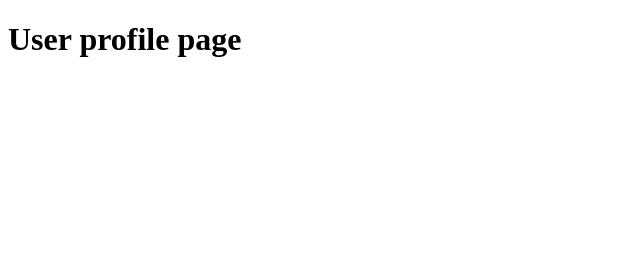
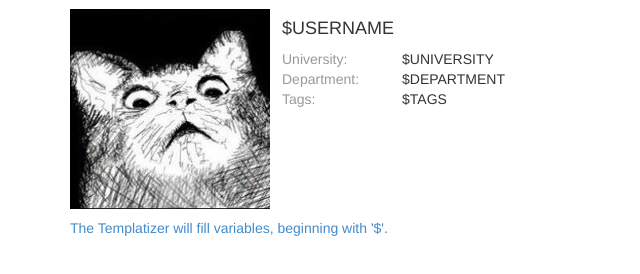
Before and after one commit to VeraProd/UniTrack, a plain HTML site: page www/profile.html in a window 1280 px wide. Shown: the whole page, without its empty margins (0-640 px from the left). Drawn offline with Linux system fonts and the light colour scheme.

Commit message:
Site improved.

```diff
--- a/www/css/main.css
+++ b/www/css/main.css
@@ -0,0 +1,15 @@
+body > .container {
+	padding: 0 15px 0;
+}
+
+.clear {
+	clear: left;
+}
+
+.float-left {
+	float: left;
+}
+
+.float-right {
+	float: right;
+}
--- /dev/null
+++ b/www/css/profile.css
@@ -0,0 +1,34 @@
+.profile-info {
+	position: absolute;
+	height: 218px;
+	min-height: 218px;
+	top: 0;
+	padding: 9px 0 9px 0;
+}
+
+.profile-content {
+	margin-top: 218px;
+}
+
+.profile-info > .user-avatar {
+	float: left;
+	width: 212px;
+	height: 200px;
+	padding: 0 12px 0 0;
+}
+
+.profile-info > .user-info {
+	float: left;
+	width: 500px;
+	height: 200px;
+}
+
+.user-info > .key {
+	float: left;
+	width: 120px;
+	color: #999999;
+}
+
+.user-info > .value {
+	float: left;
+}
--- a/www/profile.html
+++ b/www/profile.html
@@ -1,9 +1,36 @@
 <!DOCTYPE html>
 <html>
 <head>
+	<meta charset="utf-8">
 	<title>Profile</title>
+	<link rel="stylesheet" type="text/css" href="css/bootstrap.min.css">
+	<link rel="stylesheet" type="text/css" href="css/main.css">
+	<link rel="stylesheet" type="text/css" href="css/profile.css">
 </head>
 <body>
-	<h1>User profile page</h1>
+	<div class="container">
+		<div class="profile-info">
+			<div class="user-avatar"><img src="images/avatar.jpg"></div>
+			<div class="user-info">
+				<h4>$USERNAME</h4>
+
+				<div class="key">University:</div>
+				<div class="value">$UNIVERSITY</div>
+				<div class="clear"></div>
+
+				<div class="key">Department:</div>
+				<div class="value">$DEPARTMENT</div>
+				<div class="clear"></div>
+
+				<div class="key">Tags:</div>
+				<div class="value">$TAGS</div>
+				<div class="clear"></div>
+			</div>
+			<div class="clear"></div>
+		</div>
+		<div class="profile-content">
+			<p class="text-primary">The Templatizer will fill variables, beginning with '$'.</p>
+		</div>
+	</div>
 </body>
 </html>
```
Also changed, not shown: www/about.html (+8 -1 lines), www/contacts.html (+8 -2 lines), www/footer.html (+2 -1 lines), www/index.html (+2 -2 lines), www/main.html (deleted, +0 -10 lines), www/images/avatar.jpg (added).
